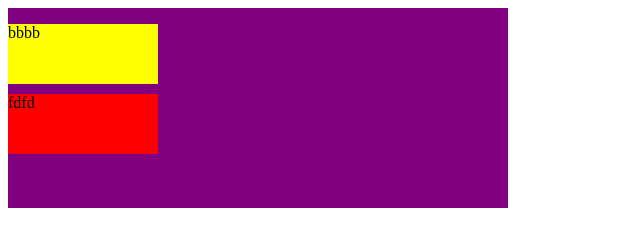
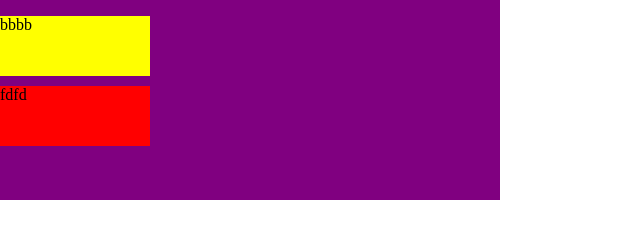
Before and after one commit to mk232398/pointerEventTest, a plain HTML site: page index.html in a window 1280 px wide. Shown: the whole page, without its empty margins (0-640 px from the left). Drawn offline with Linux system fonts and the light colour scheme.

Commit message:
change basic styles

```diff
--- a/index.html
+++ b/index.html
@@ -6,6 +6,13 @@
   <meta name="viewport" content="width=device-width, initial-scale=1.0">
   <title>Document</title>
   <style>
+    body{
+      margin: 0;
+      padding: 0;
+    }
+    body{
+      overflow: hidden;
+    }
     div{
       width: 500px;
       height: 200px;
```
